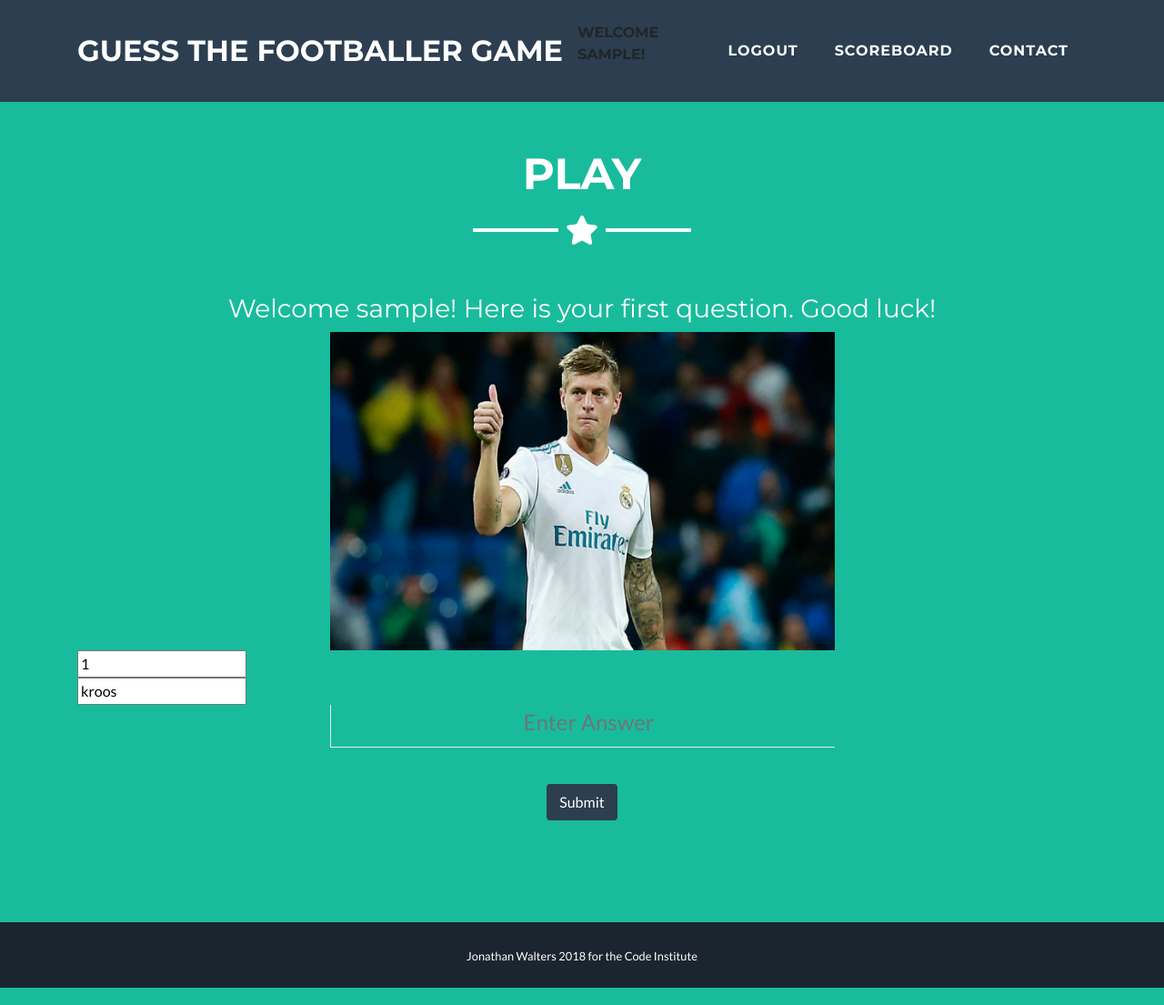
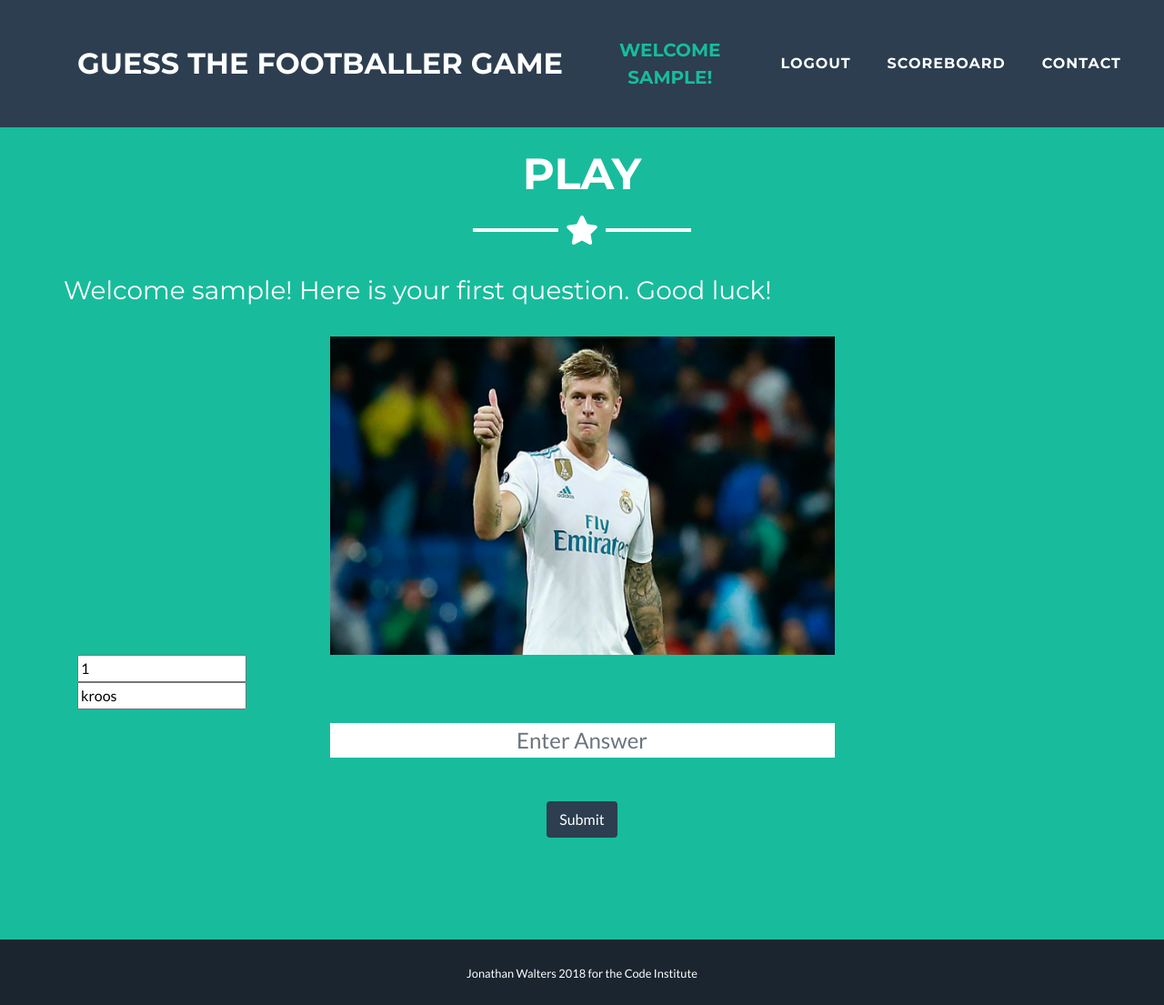
Before and after one commit to Code-Institute-Submissions/guess_the_footballer_game, a Flask app: page /play in a window 1280 px wide. Shown: the whole page at 91% size. Run offline with Flask 2, Linux system fonts and the light colour scheme; the visitor is signed in with stand-in values (Sample User, id 1); some libraries are stand-ins or nearby versions.

Commit message:
changed styles for score text

```diff
--- a/static/css/styles.css
+++ b/static/css/styles.css
@@ -6,7 +6,9 @@
 
 .floating-label-form-group input,
 .floating-label-form-group textarea {
-    text-align: center
+    text-align: center;
+    background-color: white;
+    margin-top: 15px;
 }
 
 .btn {
@@ -21,6 +23,19 @@
     margin-top: 75px;
 }
 
+.floating-label-form-group {
+    width: 50%;
+    margin-left: auto;
+    margin-right: auto;
+    border: none;
+}
+
+.floating-label-form-group:not(:first-child) {
+    margin-top: 10px;
+    padding-left: 0px;
+    border-left: none;
+}
+
 .flash {
     color: #2c3e50!important;
     text-align: center;
@@ -29,27 +44,53 @@
     font-size: 2rem;
 }
 
+.welcome_user {
+    color: #18bc9c;
+    padding: 16px;
+    font-size: 1.25rem;
+    margin-bottom: 0px;
+}
+
+.score_text {
+    margin-left: auto;
+    margin-right: auto;
+    text-align: center;
+    padding-left: 20px;
+    padding-right: 20px;
+    padding-bottom: 20px;
+    padding-top: 20px;
+}
+
+.hidden_form {
+    display: none;
+}
+
+table {
+    width:100%;
+    text-align: center;
+}
+
 @media (min-width: 992px) {
+
     .img-fluid {
         width: 50%;
         height: 350px;
         display: block;
         margin-left: auto;
         margin-right: auto;
+        margin-top: 25px;
     }
 
-    .floating-label-form-group {
-        width: 50%;
-        margin-left: auto;
-        margin-right: auto;
+    .welcome_user {
+        color:#18bc9c;
+        margin: 0px 30px;
+        font-size: 1.25rem;
+        text-align: center;
+    }
+
+    .score_text {
+        padding-left: 200px;
+        padding-right: 200px;
+        padding-bottom: 0px;
     }
 }
-
-.current_score {
-    color: white;
-    display: block;
-    margin-left: auto;
-    margin-right: auto;
-    margin-top: 20px;
-    font-size: 2rem;
-}
```
